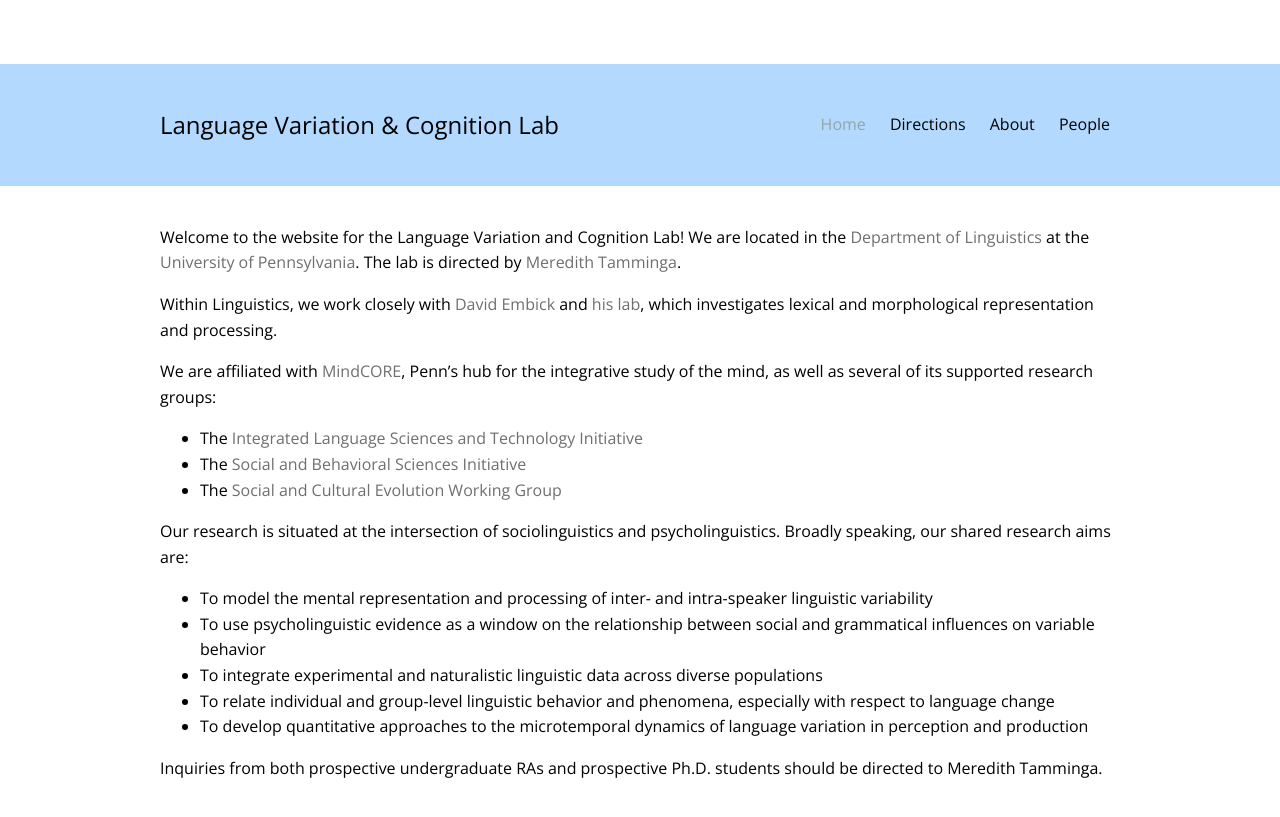
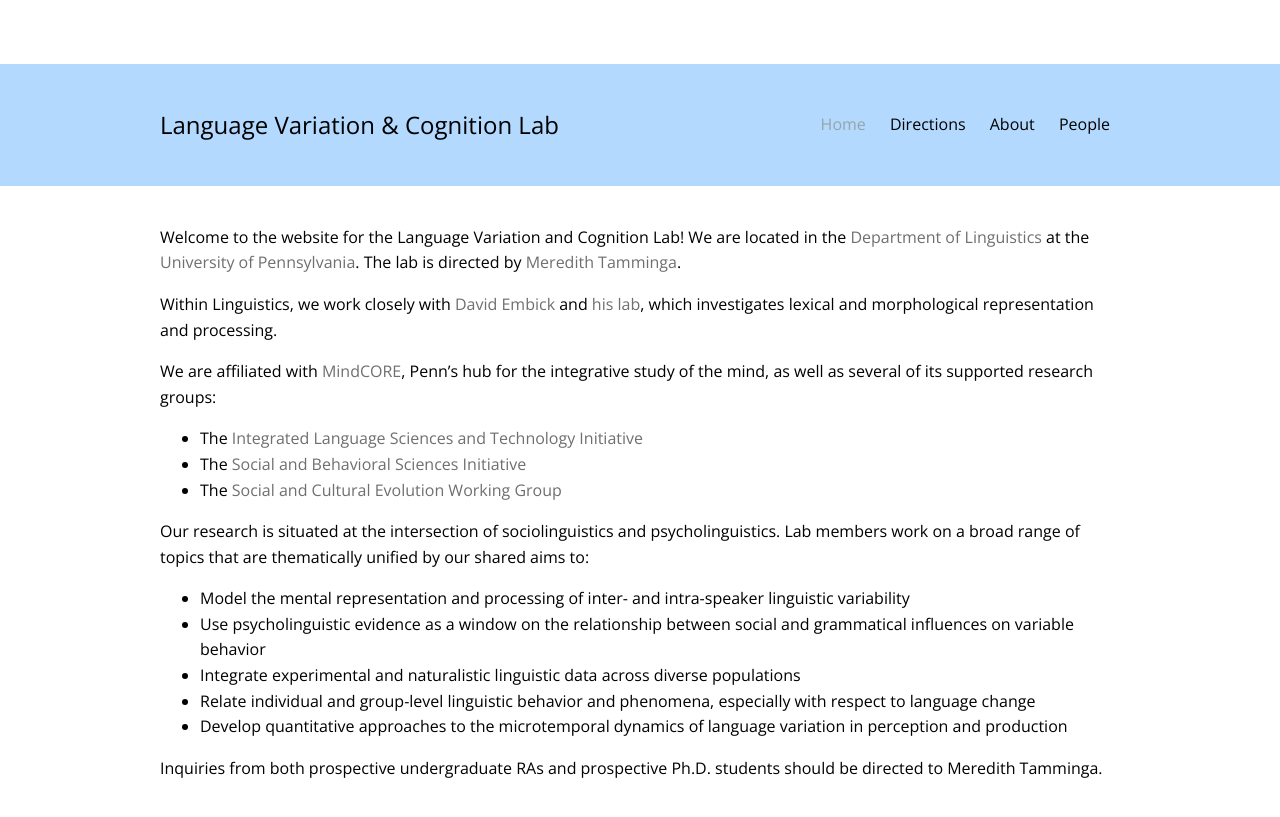
Before and after one commit to laceywade/TammingaLab.github.io, a Jekyll site: the page built from index.md, in a window 1280 px wide. Shown: the top 817 px of the page. Built offline with Jekyll 4.4.1, drawn with Linux system fonts in a browser that asks for light colours; some web fonts are replaced.

Commit message:
Update index.md

```diff
--- a/index.md
+++ b/index.md
@@ -15,11 +15,11 @@
 * The [Social and Behavioral Sciences Initiative](http://web.sas.upenn.edu/penn-sbsi/)
 * The [Social and Cultural Evolution Working Group](https://web.sas.upenn.edu/scew/)
 
-Our research is situated at the intersection of sociolinguistics and psycholinguistics. Broadly speaking, our shared research aims are:
-* To model the mental representation and processing of inter- and intra-speaker linguistic variability
-* To use psycholinguistic evidence as a window on the relationship between social and grammatical influences on variable behavior
-* To integrate experimental and naturalistic linguistic data across diverse populations
-* To relate individual and group-level linguistic behavior and phenomena, especially with respect to language change
-* To develop quantitative approaches to the microtemporal dynamics of language variation in perception and production
+Our research is situated at the intersection of sociolinguistics and psycholinguistics. Lab members work on a broad range of  topics that are thematically unified by our shared aims to:
+* Model the mental representation and processing of inter- and intra-speaker linguistic variability
+* Use psycholinguistic evidence as a window on the relationship between social and grammatical influences on variable behavior
+* Integrate experimental and naturalistic linguistic data across diverse populations
+* Relate individual and group-level linguistic behavior and phenomena, especially with respect to language change
+* Develop quantitative approaches to the microtemporal dynamics of language variation in perception and production
 
 Inquiries from both prospective undergraduate RAs and prospective Ph.D. students should be directed to Meredith Tamminga.
```
